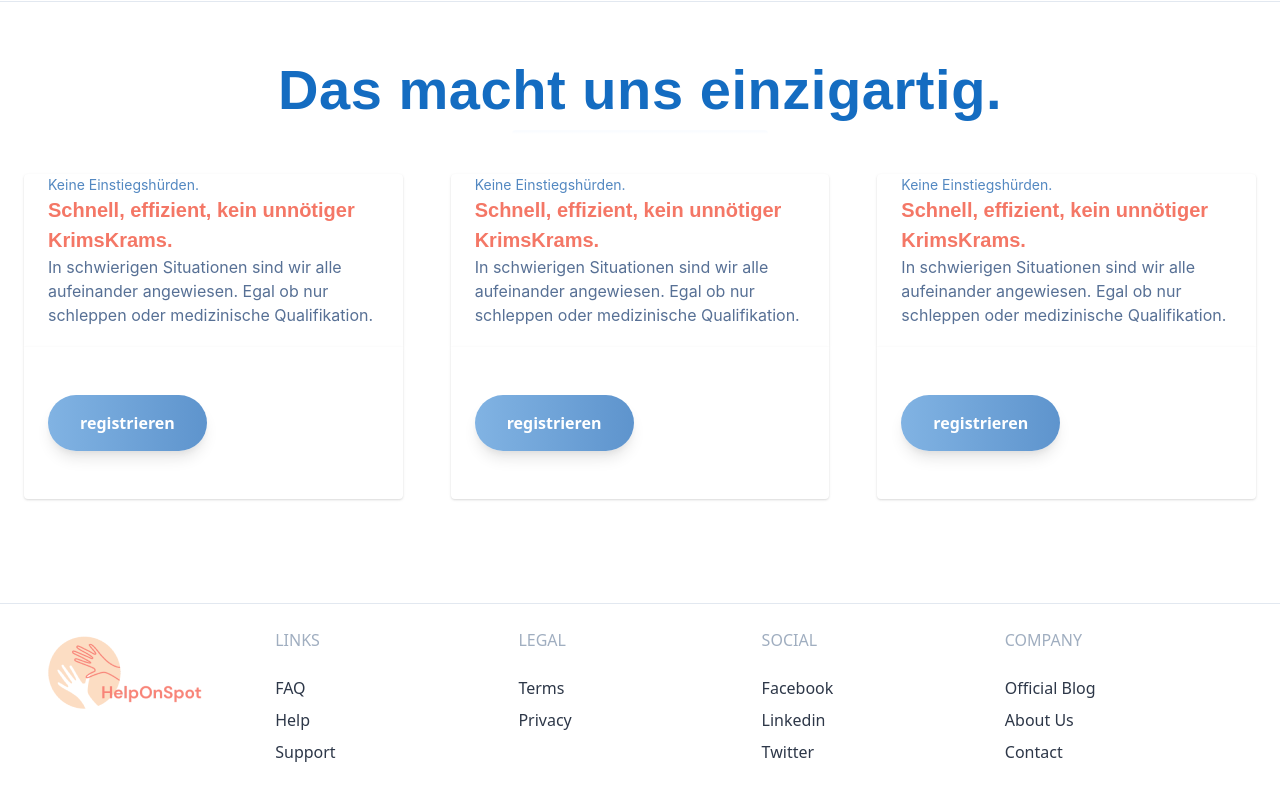
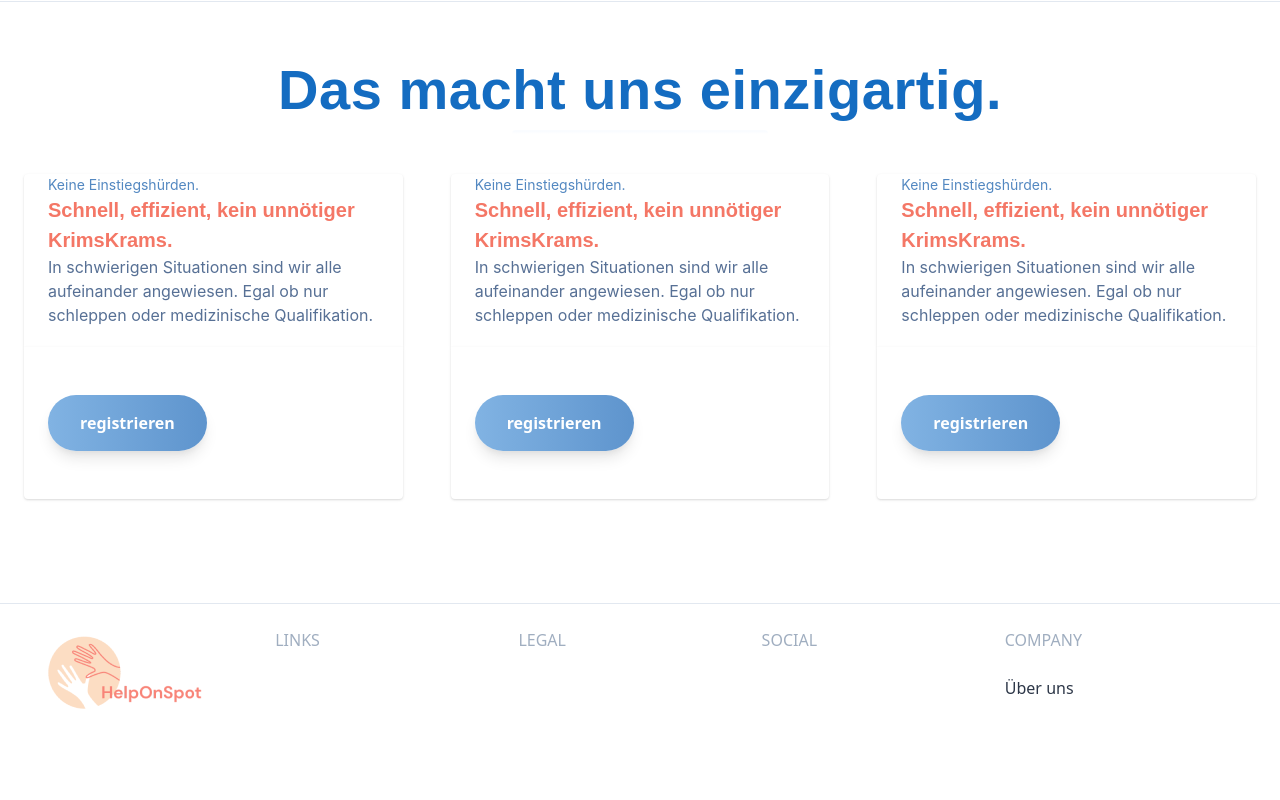
Before and after one commit to Helfer-Portal/helponspot-client, a React (Create React App) app: page / in a window 1280 px wide. Shown: the part 1471-2271 px from the top of the page. After the commit the page ends 2240 px from the top, so only its background shows below. Built offline with nearby package versions, Linux system fonts and the light colour scheme.

Commit message:
Add link to about us

```diff
--- a/src/features/landing-page/components/footer.js
+++ b/src/features/landing-page/components/footer.js
@@ -1,4 +1,5 @@
 import React from "react";
+import { Link } from "react-router-dom";
 
 export default function Footer() {
   return (
@@ -17,7 +18,7 @@ export default function Footer() {
                   href="#"
                   class="no-underline hover:underline text-gray-800 hover:text-orange-500"
                 >
-                  FAQ
+
                 </a>
               </li>
               <li class="mt-2 inline-block mr-2 md:block md:mr-0">
@@ -25,7 +26,7 @@ export default function Footer() {
                   href="#"
                   class="no-underline hover:underline text-gray-800 hover:text-orange-500"
                 >
-                  Help
+
                 </a>
               </li>
               <li class="mt-2 inline-block mr-2 md:block md:mr-0">
@@ -33,7 +34,7 @@ export default function Footer() {
                   href="#"
                   class="no-underline hover:underline text-gray-800 hover:text-orange-500"
                 >
-                  Support
+
                 </a>
               </li>
             </ul>
@@ -46,7 +47,7 @@ export default function Footer() {
                   href="#"
                   class="no-underline hover:underline text-gray-800 hover:text-orange-500"
                 >
-                  Terms
+
                 </a>
               </li>
               <li class="mt-2 inline-block mr-2 md:block md:mr-0">
@@ -54,7 +55,7 @@ export default function Footer() {
                   href="#"
                   class="no-underline hover:underline text-gray-800 hover:text-orange-500"
                 >
-                  Privacy
+
                 </a>
               </li>
             </ul>
@@ -67,7 +68,7 @@ export default function Footer() {
                   href="#"
                   class="no-underline hover:underline text-gray-800 hover:text-orange-500"
                 >
-                  Facebook
+
                 </a>
               </li>
               <li class="mt-2 inline-block mr-2 md:block md:mr-0">
@@ -75,7 +76,7 @@ export default function Footer() {
                   href="#"
                   class="no-underline hover:underline text-gray-800 hover:text-orange-500"
                 >
-                  Linkedin
+
                 </a>
               </li>
               <li class="mt-2 inline-block mr-2 md:block md:mr-0">
@@ -83,7 +84,6 @@ export default function Footer() {
                   href="#"
                   class="no-underline hover:underline text-gray-800 hover:text-orange-500"
                 >
-                  Twitter
                 </a>
               </li>
             </ul>
@@ -96,7 +96,15 @@ export default function Footer() {
                   href="#"
                   class="no-underline hover:underline text-gray-800 hover:text-orange-500"
                 >
-                  Official Blog
+
+                </a>
+              </li>
+              <li class="mt-2 inline-block mr-2 md:block md:mr-0">
+                <a
+                  href="/Ueber-uns"
+                  class="no-underline hover:underline text-gray-800 hover:text-orange-500"
+                >
+                  Über uns
                 </a>
               </li>
               <li class="mt-2 inline-block mr-2 md:block md:mr-0">
@@ -104,15 +112,7 @@ export default function Footer() {
                   href="#"
                   class="no-underline hover:underline text-gray-800 hover:text-orange-500"
                 >
-                  About Us
-                </a>
-              </li>
-              <li class="mt-2 inline-block mr-2 md:block md:mr-0">
-                <a
-                  href="#"
-                  class="no-underline hover:underline text-gray-800 hover:text-orange-500"
-                >
-                  Contact
+
                 </a>
               </li>
             </ul>
```
